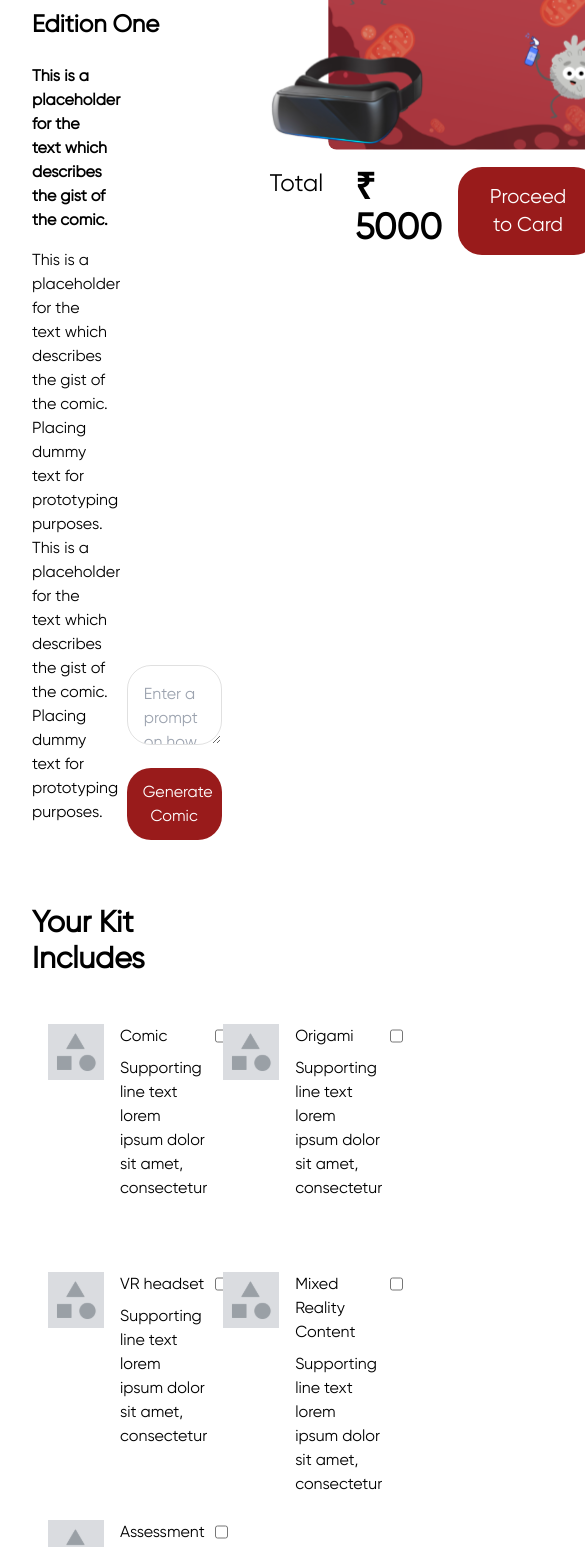
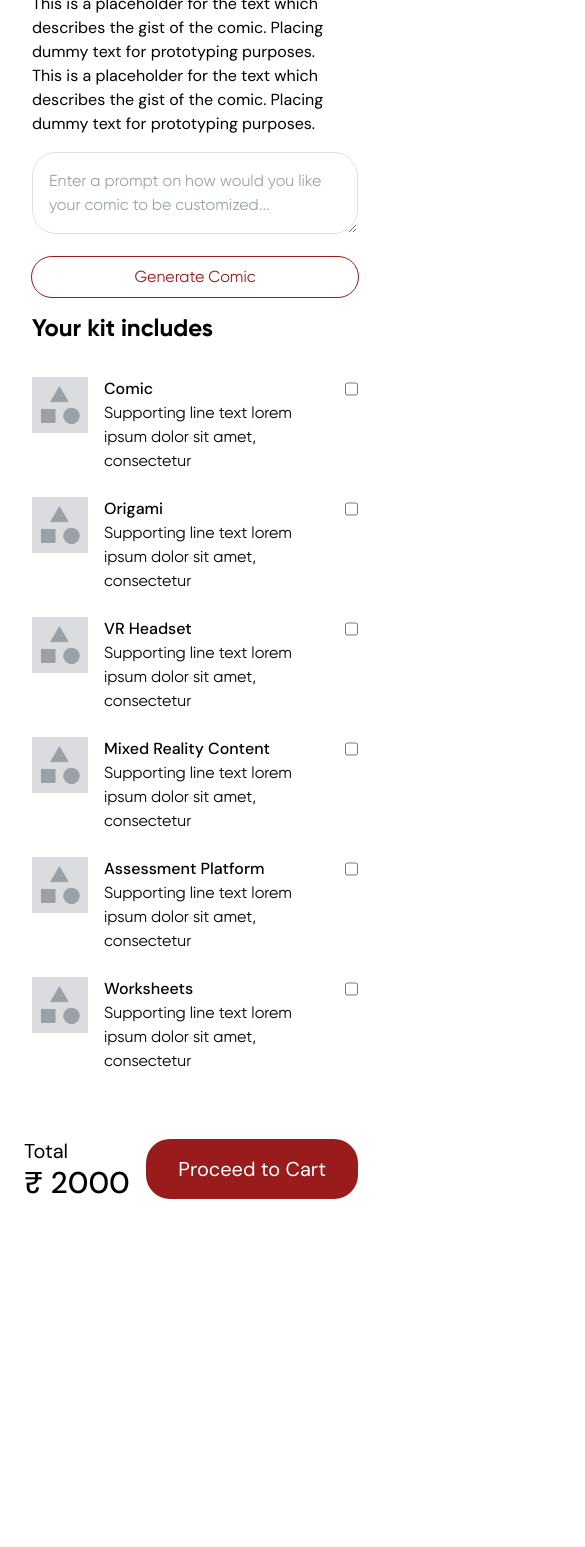
Before and after one commit to TheAnanta/stemquest-client, a Vue app: page /topic/0 in a window 390 px wide. Shown: the part 432-1979 px from the top of the page, 585 px wide, since content can reach past the window. After the commit the page ends 1657 px from the top, so only its background shows below. Built offline with nearby package versions, Linux system fonts and the light colour scheme; grey boxes are pictures that could not be loaded.

Commit message:
minor ui bugs to match `figma` components
Signed-off-by: Manas Malla <manasmalla.dev@gmail.com>

```diff
--- a/src/assets/data/subTopics.json
+++ b/src/assets/data/subTopics.json
@@ -282,5 +282,76 @@
         }
       ]
     }
+  },
+  {
+    "id": 3,
+    "subject": "engineering",
+    "subjectCode": 2,
+    "subSubject": "sensors-sensing-capabiltites",
+    "subSubjectCode": 0,
+    "topic": {
+      "name": "sensors",
+      "id": 3
+    },
+    "subtopic": [
+      {
+        "name": "sensors",
+        "id": 10
+      }
+    ],
+    "title": "Sensors Demystified",
+    "description": "This is a description of the video. Lorem ipsum dolor amet sit amesteur.",
+    "oneLinerSummaryOfDescription": "This is a description of the video",
+    "tags": "mitochondria, cell, powerhouse, science, biology, atp, energy",
+    "cover": "/subtopics/sensors-demystified.jpg",
+    "age": {
+      "min": 6,
+      "max": 12
+    },
+    "createdOn": "2023-12-28 10:49:00 PM",
+    "edition": {
+      "editionNumber": 1,
+      "updatedOn": "2023-12-28 10:52:05 PM"
+    },
+    "contents": [
+      {
+        "type": "comic",
+        "description": "This is a description of the video"
+      },
+      {
+        "type": "activity",
+        "description": "This is a description of the video"
+      },
+      {
+        "type": "mixed-reality",
+        "description": "This is a description of the video"
+      },
+      {
+        "type": "video",
+        "description": "This is a description of the video"
+      }
+    ],
+    "feedback": {
+      "aggregateRating": 4.5,
+      "rating": {
+        "5": 10,
+        "4": 5,
+        "3": 2,
+        "2": 1,
+        "1": 0
+      },
+      "reviews": [
+        {
+          "name": "Sidharth Philkhana",
+          "rating": 5,
+          "review": "STEMQuest's Into the Mitochondria is a game-changer for learning science. As a student, I never thought I'd find mitochondria so interesting! The comic-style learning, hands-on activities, and VR experiences made complex topics feel like an adventure. STEMQuest is revolutionizing the way we learn, making it exciting and unforgettable!"
+        },
+        {
+          "name": "Lochan Mathukumilli",
+          "rating": 5,
+          "review": "Into the Mitochondria has been an amazing addition to STEMQuest's collection. Witnessing children delve into the intricacies of cell biology with excitement is incredibly rewarding. The comic's blend of education and entertainment is a testament to our commitment to making STEM accessible and enjoyable. Looking forward to more discoveries with STEMQuest! Kudos to the STEMQuest team for making STEM education so engaging!"
+        }
+      ]
+    }
   }
 ]
--- /dev/null
+++ b/src/components/explore/KitComponent.vue
@@ -0,0 +1,18 @@
+<template>
+    <label for="preference1" class="flex items-start rounded-lg hover:bg-gray-100 transition duration-150 cursor-pointer">
+        <img src="@/assets/icons/thumbnail.svg" alt="Comic Thumbnail" class="mr-4" />
+        <div class="flex flex-col">
+            <p class="dmSans-medium">{{ item.name }}</p>
+            <p class="mb-2">
+                Supporting line text lorem ipsum dolor sit amet, consectetur
+            </p>
+        </div>
+        <input type="checkbox" id="preference1" name="preference1" class="accent-red-800 w-6 h-6 ml-2 cursor-pointer" />
+    </label>
+</template>
+<script>
+export default {
+    name: 'PreferenceCard',
+    props: ['item'],
+}
+</script>
--- a/src/index.css
+++ b/src/index.css
@@ -17,6 +17,24 @@
 @font-face {
   font-family: GilroyRegular;
   src: url(/fonts/gilroy_regular.ttf);
+}
+
+@font-face {
+  font-family: DMSans;
+  src: url(/fonts/DMSans-Regular.ttf);
+}
+@font-face {
+  font-family: DMSans;
+  font-weight: 500;
+  src: url(/fonts/DMSans-Medium.ttf);
+}
+
+.dmSans-regular {
+  font-family: DMSans;
+}
+.dmSans-medium {
+  font-family: DMSans;
+  font-weight: 500;
 }
 
 * {
--- a/src/views/HomeView.vue
+++ b/src/views/HomeView.vue
@@ -30,8 +30,7 @@ export default {
     <div class="flex flex-col absolute h-screen items-start justify-center conditional-padding-32-8 py-16 w-full">
       <div class="flex items-center justify-between grow">
         <div className="sm:w-5/12">
-          <h2 className="bold text-4xl py-1 text-[#1E5B85]">Lorem ipsum dolor sit amet,<br />consectetur adipiscing
-            elit. </h2>
+          <h2 className="bold text-4xl py-1 text-[#1E5B85]">STEMQuest</h2>
           <h2 className="medium text-base text-[#1E5B85] py-1">Lorem ipsum dolor sit amet, consectetur adipiscing
             elit. Lorem ipsum dolor sit amet, consectetur adipiscing elit. </h2>
         </div>
--- a/src/views/IdView.vue
+++ b/src/views/IdView.vue
@@ -1,136 +1,66 @@
 <template>
-  <main class="w-screen flex flex-col justify-evenly">
-    <nav class="px-8 py-12 gap-8 flex">
-      <img src="@/assets/logo.svg" alt="" class="h-14" />
+  <main class="w-screen flex-col md:flex-row justify-evenly">
+    <nav class="p-8 gap-8 flex items-center">
+      <v-icon class='material-icons-round md:hidden'>arrow_back</v-icon>
+      <div class="grow md:hidden"></div>
+      <img src="@/assets/logo.svg" alt="" class="h-14 hidden md:flex" />
       <input type="text" placeholder="Search by comic/edition"
-        class="pl-8 rounded-full outline-none border border-slate-800 py-1 px-4 w-full" />
+        class="pl-8 rounded-full outline-none border border-slate-800 py-1 px-4 w-full  hidden md:flex" />
       <img src="@/assets/image/profile/sreetejadusi.jpg" alt="Sree Teja Dusi" class="w-14 h-14 rounded-full" />
     </nav>
 
-    <section class='flex'>
-      <div class="px-8 w-[65%]">
-        <h1 class="text-2xl font-bold mb-12">CUSTOMIZE</h1>
-        <h2 class="text-4xl font-bold mb-2">{{ cards.filter((e) => e.id == id)[0].title }}</h2>
-        <h3 class="text-2xl font-bold mb-6">Edition One</h3>
+    <section class='flex flex-col md:flex-row grow'>
+      <div class="px-8 md:w-[65%]">
+        <h1 class="text-2xl medium mb-6">CUSTOMIZE</h1>
+        <h2 class="text-4xl medium mb-2">{{ cards.filter((e) => e.id == id)[0].title }}</h2>
+        <h3 class="text-2xl medium mb-6">Edition One</h3>
 
-        <div class="flex justify-between items-end">
-          <div class="w-1/2 pr-4">
-            <p class="mb-4 font-extrabold">
+        <div class="flex flex-col md:flex-row justify-between items-end">
+          <div class="md:w-1/2 pr-4">
+            <p class="mb-4 dmSans-medium">
               This is a placeholder for the text which describes the gist of the
               comic.
             </p>
-            <p class="mb-4">
+            <p class="mb-4 dmSans-regular">
               This is a placeholder for the text which describes the gist of the
               comic. Placing dummy text for prototyping purposes. This is a
               placeholder for the text which describes the gist of the comic.
               Placing dummy text for prototyping purposes.
             </p>
           </div>
-
-          <div class="w-1/2">
-            <textarea name="comic" id="comic" class="w-full h-20 border border-black p-4 mb-4 rounded-xl outline-none"
+          <div class="md:w-1/2">
+            <textarea name="comic" id="comic"
+              class="w-full md:h-56 lg:h-36 border border-black p-4 mb-4 rounded-xl outline-none"
               placeholder="Enter a prompt on how would you like your comic to be customized..."></textarea>
-            <button class="bg-red-800 rounded-3xl text-white px-4 py-3 w-full outline-none">
+            <button class="outline-red-800 outline outline-1 rounded-3xl text-red-800 px-4 py-2 w-full">
               Generate Comic
             </button>
           </div>
         </div>
 
-        <h2 class="font-extrabold text-3xl mt-16 mb-8">Your Kit Includes</h2>
-        <div class="flex space-x-2 h-screen">
-          <div class="flex flex-col">
-            <label for="preference1"
-              class="flex items-start p-4 mb-8 rounded-lg hover:bg-gray-100 transition duration-150 cursor-pointer">
-              <img src="@/assets/icons/thumbnail.svg" alt="Comic Thumbnail" class="mr-4" />
-              <div class="flex flex-col">
-                <p class="mb-2">Comic</p>
-                <p class="mb-2">
-                  Supporting line text lorem ipsum dolor sit amet, consectetur
-                </p>
-              </div>
-              <input type="checkbox" id="preference1" name="preference1"
-                class="accent-red-800 w-6 h-6 ml-2 cursor-pointer" />
-            </label>
-
-            <label for="preference2"
-              class="flex items-start p-4 mb-8 rounded-lg hover:bg-gray-100 transition duration-150 cursor-pointer">
-              <img src="@/assets/icons/thumbnail.svg" alt="VR Headset Icon" class="mr-4" />
-              <div class="flex flex-col">
-                <p class="mb-2">VR headset</p>
-                <p class="mb-2">
-                  Supporting line text lorem ipsum dolor sit amet, consectetur
-                </p>
-              </div>
-              <input type="checkbox" id="preference2" name="preference2"
-                class="accent-red-800 w-6 h-6 ml-2 cursor-pointer" />
-            </label>
-
-            <label for="preference3"
-              class="flex items-start p-4 mb-8 rounded-lg hover:bg-gray-100 transition duration-150 cursor-pointer">
-              <img src="@/assets/icons/thumbnail.svg" alt="Assessment Platform Icon" class="mr-4" />
-              <div class="flex flex-col">
-                <p class="mb-2">Assessment Platform</p>
-                <p class="mb-2">
-                  Supporting line text lorem ipsum dolor sit amet, consectetur
-                </p>
-              </div>
-              <input type="checkbox" id="preference3" name="preference3"
-                class="accent-red-800 w-6 h-6 ml-2 cursor-pointer" />
-            </label>
-          </div>
-
-          <div class="flex flex-col">
-            <label for="preference4"
-              class="flex items-start p-4 mb-8 rounded-lg hover:bg-gray-100 transition duration-150 cursor-pointer">
-              <img src="@/assets/icons/thumbnail.svg" alt="Origami Icon" class="mr-4" />
-              <div class="flex flex-col">
-                <p class="mb-2">Origami</p>
-                <p class="mb-2">
-                  Supporting line text lorem ipsum dolor sit amet, consectetur
-                </p>
-              </div>
-              <input type="checkbox" id="preference4" name="preference4"
-                class="accent-red-800 w-6 h-6 ml-2 cursor-pointer" />
-            </label>
-
-            <label for="preference5"
-              class="flex items-start p-4 mb-8 rounded-lg hover:bg-gray-100 transition duration-150 cursor-pointer">
-              <img src="@/assets/icons/thumbnail.svg" alt="Mixed Reality Icon" class="mr-4" />
-              <div class="flex flex-col">
-                <p class="mb-2">Mixed Reality Content</p>
-                <p class="mb-2">
-                  Supporting line text lorem ipsum dolor sit amet, consectetur
-                </p>
-              </div>
-              <input type="checkbox" id="preference5" name="preference5"
-                class="accent-red-800 w-6 h-6 ml-2 cursor-pointer" />
-            </label>
-
-            <label for="preference6"
-              class="flex items-start p-4 mb-8 rounded-lg hover:bg-gray-100 transition duration-150 cursor-pointer">
-              <img src="@/assets/icons/thumbnail.svg" alt="Worksheets Icon" class="mr-4" />
-              <div class="flex flex-col">
-                <p class="mb-2">Worksheets</p>
-                <p class="mb-2">
-                  Supporting line text lorem ipsum dolor sit amet, consectetur
-                </p>
-              </div>
-              <input type="checkbox" id="preference6" name="preference6"
-                class="accent-red-800 w-6 h-6 ml-2 cursor-pointer" />
-            </label>
-          </div>
+        <h2 class="bold text-2xl mt-4 mb-8">Your kit includes</h2>
+        <div class="grid md:grid-cols-2 gap-x-8 gap-y-4 mb-8">
+          <PreferenceCard :item="{ name: `Comic` }" />
+          <PreferenceCard :item="{ name: `Origami` }" />
+          <PreferenceCard :item="{ name: `VR Headset` }" />
+          <PreferenceCard :item="{ name: `Mixed Reality Content` }" />
+          <PreferenceCard :item="{ name: `Assessment Platform` }" />
+          <PreferenceCard :item="{ name: `Worksheets` }" />
         </div>
       </div>
-      <div class='pr-8'>
-        <img src="@/assets/icons/bigImage.svg" alt="" />
-        <div class='flex'>
-          <div class="flex justify-evenly">
-            <p class='text-2xl px-4'>Total</p>
-            <p class='text-4xl px-4 font-extrabold'>₹ 5000</p>
+      <div class='pr-8 flex flex-col grow mb-6'>
+        <div
+          style="flex-grow: 1; background-image: url('https://github.com/ManasMalla.png'); background-size: contain; background-position: center;">
+        </div>
+        <div class="flex mt-6 items-center justify-between">
+          <div class="flex flex-col md:flex-row">
+            <p class='text-xl md:text-2xl pl-6 dmSans-regular'>Total</p>
+            <p class='text-3xl md:text-4xl pl-6 dmSans-medium'>₹ 2000</p>
           </div>
           <div>
-            <button class="bg-red-800 rounded-3xl text-white px-8 py-4 w-full outline-none text-xl">Proceed to
-              Card</button>
+            <button class="bg-red-800 rounded-3xl text-white px-8 py-4 w-full outline-none text-xl dmSans-regular">Proceed
+              to
+              Cart</button>
           </div>
         </div>
       </div>
@@ -141,6 +71,7 @@
 <script lang="ts">
 
 import subTopics from '@/assets/data/subTopics.json';
+import PreferenceCard from '@/components/explore/KitComponent.vue';
 export default {
   name: 'Customize',
   data() {
@@ -149,5 +80,6 @@ export default {
     };
   },
   props: ['id'],
+  components: { PreferenceCard }
 };
 </script>
```
